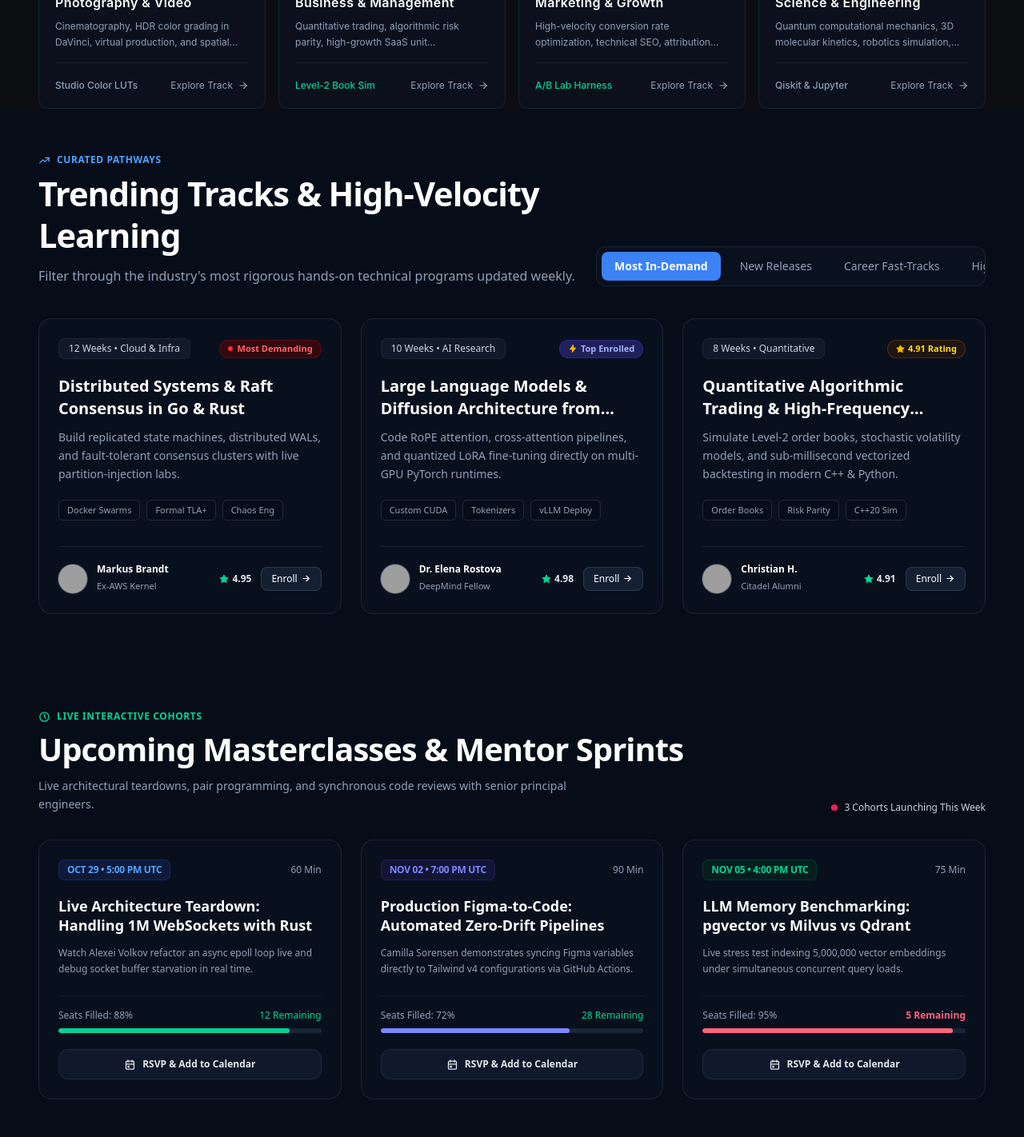
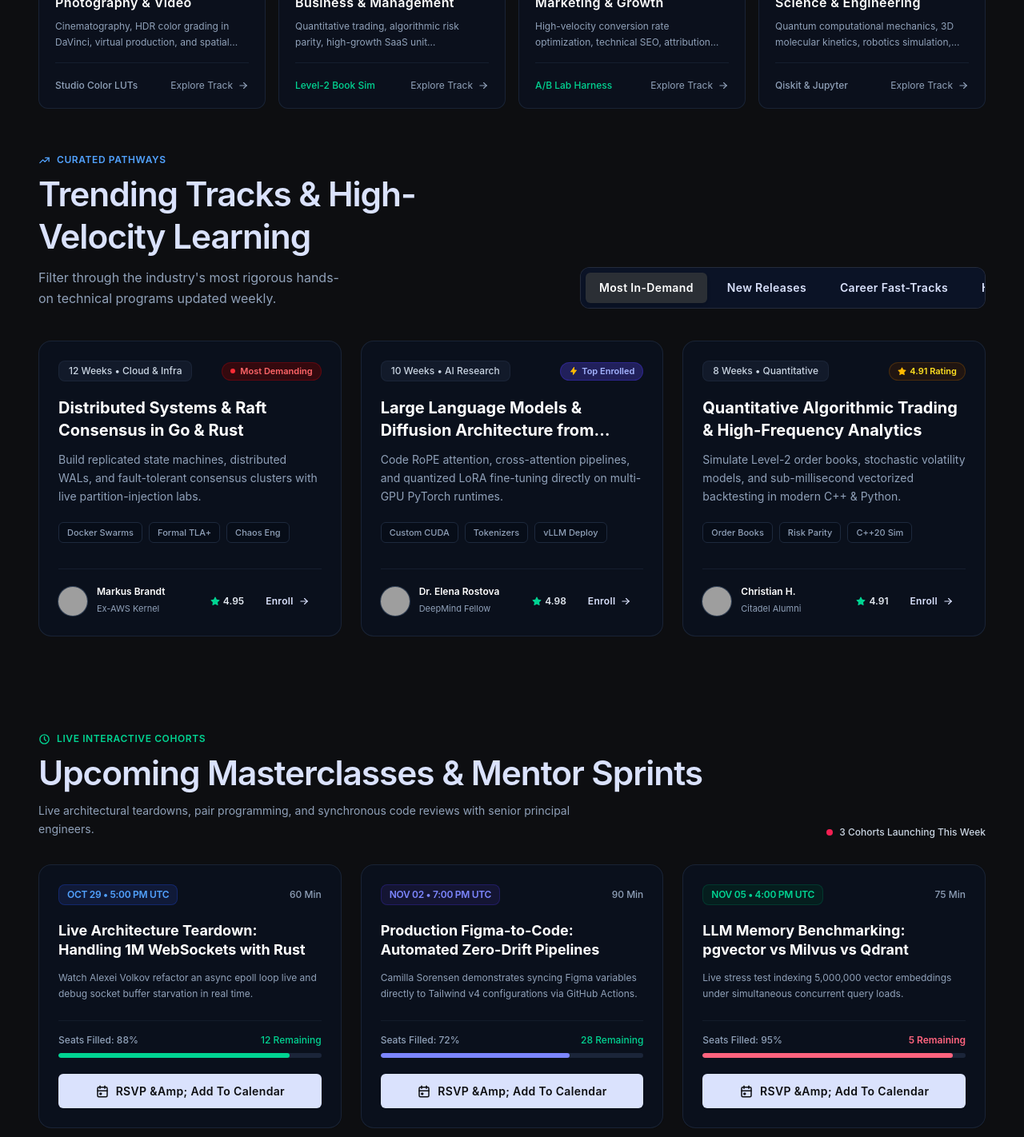
Before and after one commit to RaviGahire/lms-app, a React (Vite) app in the folder front-end/: page /courses in a window 1280 px wide. Shown: the part 1240-2662 px from the top of the page at 80% size. Built offline with nearby package versions, Linux system fonts and the light colour scheme; grey boxes are pictures that could not be loaded.

Commit message:
refactor: update CuratedPathways and MasterclassesAndOutcomes components to improve structure and replace buttons with shared Button component

```diff
--- a/front-end/src/pages/courses/components/CuratedPathways.tsx
+++ b/front-end/src/pages/courses/components/CuratedPathways.tsx
@@ -1,5 +1,12 @@
 import React, { useState } from 'react';
-import { IconTrendingUp, IconStarFilled, IconArrowRight, IconBolt } from '@tabler/icons-react';
+import {
+  IconTrendingUp,
+  IconStarFilled,
+  IconArrowRight,
+  IconBolt,
+} from '@tabler/icons-react';
+import { Button } from '../../../shared/components/Buttons/Buttons';
+import { useNavigate } from 'react-router-dom';
 
 interface CourseCard {
   id: string;
@@ -36,7 +43,8 @@ const TAB_DATA: Record<TabKey, { label: string; courses: CourseCard[] }> = {
         instructor: {
           name: 'Markus Brandt',
           role: 'Ex-AWS Kernel',
-          avatar: 'https://images.unsplash.com/photo-1534528741775-53994a69daeb?w=100&auto=format&fit=crop&q=80',
+          avatar:
+            'https://images.unsplash.com/photo-1534528741775-53994a69daeb?w=100&auto=format&fit=crop&q=80',
         },
         rating: '4.95',
       },
@@ -51,7 +59,8 @@ const TAB_DATA: Record<TabKey, { label: string; courses: CourseCard[] }> = {
         instructor: {
           name: 'Dr. Elena Rostova',
           role: 'DeepMind Fellow',
-          avatar: 'https://images.unsplash.com/photo-1580489944761-15a19d654956?w=100&auto=format&fit=crop&q=80',
+          avatar:
+            'https://images.unsplash.com/photo-1580489944761-15a19d654956?w=100&auto=format&fit=crop&q=80',
         },
         rating: '4.98',
       },
@@ -66,7 +75,8 @@ const TAB_DATA: Record<TabKey, { label: string; courses: CourseCard[] }> = {
         instructor: {
           name: 'Christian H.',
           role: 'Citadel Alumni',
-          avatar: 'https://images.unsplash.com/photo-1507003211169-0a1dd7228f2d?w=100&auto=format&fit=crop&q=80',
+          avatar:
+            'https://images.unsplash.com/photo-1507003211169-0a1dd7228f2d?w=100&auto=format&fit=crop&q=80',
         },
         rating: '4.91',
       },
@@ -86,7 +96,8 @@ const TAB_DATA: Record<TabKey, { label: string; courses: CourseCard[] }> = {
         instructor: {
           name: 'Siddharth Roy',
           role: 'Spatial UX Lead',
-          avatar: 'https://images.unsplash.com/photo-1500648767791-00dcc994a43e?w=100&auto=format&fit=crop&q=80',
+          avatar:
+            'https://images.unsplash.com/photo-1500648767791-00dcc994a43e?w=100&auto=format&fit=crop&q=80',
         },
         rating: '4.96',
       },
@@ -101,7 +112,8 @@ const TAB_DATA: Record<TabKey, { label: string; courses: CourseCard[] }> = {
         instructor: {
           name: 'Kavita Patel',
           role: 'AI Staff Engineer',
-          avatar: 'https://images.unsplash.com/photo-1573496359142-b8d87734a5a2?w=100&auto=format&fit=crop&q=80',
+          avatar:
+            'https://images.unsplash.com/photo-1573496359142-b8d87734a5a2?w=100&auto=format&fit=crop&q=80',
         },
         rating: '4.94',
       },
@@ -116,7 +128,8 @@ const TAB_DATA: Record<TabKey, { label: string; courses: CourseCard[] }> = {
         instructor: {
           name: 'Alexei Vaneev',
           role: 'Kernel Maintainer',
-          avatar: 'https://images.unsplash.com/photo-1472099645785-5658abf4ff4e?w=100&auto=format&fit=crop&q=80',
+          avatar:
+            'https://images.unsplash.com/photo-1472099645785-5658abf4ff4e?w=100&auto=format&fit=crop&q=80',
         },
         rating: '4.99',
       },
@@ -136,7 +149,8 @@ const TAB_DATA: Record<TabKey, { label: string; courses: CourseCard[] }> = {
         instructor: {
           name: 'Tanya Morales',
           role: 'Principal UI Arch',
-          avatar: 'https://images.unsplash.com/photo-1544005313-94ddf0286df2?w=100&auto=format&fit=crop&q=80',
+          avatar:
+            'https://images.unsplash.com/photo-1544005313-94ddf0286df2?w=100&auto=format&fit=crop&q=80',
         },
         rating: '4.97',
       },
@@ -151,7 +165,8 @@ const TAB_DATA: Record<TabKey, { label: string; courses: CourseCard[] }> = {
         instructor: {
           name: 'Daniel Chen',
           role: 'VP Infrastructure',
-          avatar: 'https://images.unsplash.com/photo-1519085360753-af0119f7cbe7?w=100&auto=format&fit=crop&q=80',
+          avatar:
+            'https://images.unsplash.com/photo-1519085360753-af0119f7cbe7?w=100&auto=format&fit=crop&q=80',
         },
         rating: '4.92',
       },
@@ -166,7 +181,8 @@ const TAB_DATA: Record<TabKey, { label: string; courses: CourseCard[] }> = {
         instructor: {
           name: 'Rachel Sterling',
           role: 'Chief Data Arch',
-          avatar: 'https://images.unsplash.com/photo-1517841905240-472988babdf9?w=100&auto=format&fit=crop&q=80',
+          avatar:
+            'https://images.unsplash.com/photo-1517841905240-472988babdf9?w=100&auto=format&fit=crop&q=80',
         },
         rating: '4.93',
       },
@@ -186,7 +202,8 @@ const TAB_DATA: Record<TabKey, { label: string; courses: CourseCard[] }> = {
         instructor: {
           name: 'Dr. Lucas Bauer',
           role: 'Cryptography Fellow',
-          avatar: 'https://images.unsplash.com/photo-1506794778202-cad84cf45f1d?w=100&auto=format&fit=crop&q=80',
+          avatar:
+            'https://images.unsplash.com/photo-1506794778202-cad84cf45f1d?w=100&auto=format&fit=crop&q=80',
         },
         rating: '4.99',
       },
@@ -201,7 +218,8 @@ const TAB_DATA: Record<TabKey, { label: string; courses: CourseCard[] }> = {
         instructor: {
           name: 'Marta Gomez',
           role: 'Compiler Engineer',
-          avatar: 'https://images.unsplash.com/photo-1573497019940-1c28c88b4f3e?w=100&auto=format&fit=crop&q=80',
+          avatar:
+            'https://images.unsplash.com/photo-1573497019940-1c28c88b4f3e?w=100&auto=format&fit=crop&q=80',
         },
         rating: '4.98',
       },
@@ -216,7 +234,8 @@ const TAB_DATA: Record<TabKey, { label: string; courses: CourseCard[] }> = {
         instructor: {
           name: 'Kenji Sato',
           role: 'Robotics Team Lead',
-          avatar: 'https://images.unsplash.com/photo-1522075469751-3a6694fb2f61?w=100&auto=format&fit=crop&q=80',
+          avatar:
+            'https://images.unsplash.com/photo-1522075469751-3a6694fb2f61?w=100&auto=format&fit=crop&q=80',
         },
         rating: '4.97',
       },
@@ -226,6 +245,8 @@ const TAB_DATA: Record<TabKey, { label: string; courses: CourseCard[] }> = {
 
 export const CuratedPathways: React.FC = () => {
   const [activeTab, setActiveTab] = useState<TabKey>('demand');
+
+  const navigate = useNavigate()
 
   const renderBadge = (badge: CourseCard['badge']) => {
     switch (badge.type) {
@@ -261,7 +282,7 @@ export const CuratedPathways: React.FC = () => {
   };
 
   return (
-    <section className="w-full bg-[#060D18] py-14 px-4 sm:px-8 lg:px-12 text-slate-100 font-sans">
+    <section className="w-full py-14 px-4 sm:px-8 lg:px-12 text-slate-100">
       <div className="mx-auto max-w-7xl">
         {/* Top Header & Tab Controls */}
         <div className="flex flex-col lg:flex-row lg:items-end justify-between gap-6 pb-10">
@@ -270,37 +291,41 @@ export const CuratedPathways: React.FC = () => {
               <IconTrendingUp size={15} stroke={2.2} />
               <span>Curated Pathways</span>
             </div>
-            <h2 className="mt-2 text-3xl font-bold tracking-tight text-white sm:text-4xl lg:text-[2.6rem] leading-tight">
+            <h2 className="mt-2 text-3xl font-semibold tracking-tight text-text-highlight sm:text-4xl lg:text-[2.65rem] leading-tight text-balance xl:text-pretty">
               Trending Tracks &amp; High-Velocity Learning
             </h2>
-            <p className="mt-3 max-w-2xl text-sm sm:text-base text-slate-400 leading-relaxed">
-              Filter through the industry&apos;s most rigorous hands-on technical programs updated weekly.
+            <p className="mt-3 max-w-2xl text-sm sm:text-base text-slate-400 leading-relaxed text-balance">
+              Filter through the industry&apos;s most rigorous hands-on
+              technical programs updated weekly.
             </p>
           </div>
 
-          {/* Interactive Navigation Tabs */}
-          <div className="flex items-center gap-2 overflow-x-auto no-scrollbar rounded-xl border border-slate-800/80 bg-[#0B1220]/90 p-1.5 backdrop-blur-md">
+          {/* Navigation Tabs */}
+          <div
+            className="flex items-center gap-2 overflow-x-auto rounded-xl border border-border-subtle bg-bg-secondary p-1.5 backdrop-blur-md"
+            style={{ scrollbarWidth: 'none' }}
+          >
             {(Object.keys(TAB_DATA) as TabKey[]).map((tabKey) => {
               const isActive = activeTab === tabKey;
               return (
-                <button
+                <Button
                   key={tabKey}
-                  type="button"
+                  variant="ghost"
+                  size='sm'
+                  label={TAB_DATA[tabKey].label}
                   onClick={() => setActiveTab(tabKey)}
-                  className={`rounded-lg px-4 py-2 text-xs sm:text-sm font-medium transition-all duration-200 whitespace-nowrap ${
+                  className={`cursor-pointer rounded-lg px-4 py-2 text-xs sm:text-sm font-medium transition-all duration-200 whitespace-nowrap ${
                     isActive
-                      ? 'bg-[#3B82F6] text-white shadow-md font-semibold'
+                      ? 'bg-bg-surface text-white shadow-md font-semibold'
                       : 'text-slate-400 hover:text-slate-200 hover:bg-slate-800/50'
                   }`}
-                >
-                  {TAB_DATA[tabKey].label}
-                </button>
+                />
               );
             })}
           </div>
         </div>
 
-        {/* Dynamic Cards Grid */}
+        {/* Cards Grid */}
         <div className="grid grid-cols-1 md:grid-cols-2 lg:grid-cols-3 gap-6">
           {TAB_DATA[activeTab].courses.map((course) => (
             <div
@@ -362,13 +387,16 @@ export const CuratedPathways: React.FC = () => {
                     <IconStarFilled size={12} className="text-emerald-400" />
                     <span>{course.rating}</span>
                   </div>
-                  <button
-                    type="button"
-                    className="inline-flex items-center gap-1 rounded-lg border border-slate-700/80 bg-[#141F32] px-3 py-1.5 text-xs font-medium text-white transition-all hover:bg-blue-600 hover:border-blue-500 active:scale-95 shadow-sm"
-                  >
-                    <span>Enroll</span>
-                    <IconArrowRight size={13} stroke={2} />
-                  </button>
+                  <Button
+                  key={course.title}
+                  label='Enroll'
+                  size='sm'
+                  onClick={()=>navigate("/courses")}
+                  variant='ghost'
+                  icon={<IconArrowRight size={14}/>}
+                  iconPosition='right'
+                  />
+
                 </div>
               </div>
             </div>
@@ -378,3 +406,4 @@ export const CuratedPathways: React.FC = () => {
     </section>
   );
 };
+                    <IconArrowRight size={13} stroke={2} />
--- a/front-end/src/pages/courses/components/MasterclassesAndOutcomes.tsx
+++ b/front-end/src/pages/courses/components/MasterclassesAndOutcomes.tsx
@@ -4,6 +4,7 @@ import {
   IconCalendarEvent,
   IconChartBar,
 } from '@tabler/icons-react';
+import { Button } from '../../../shared/components/Buttons/Buttons';
 
 interface MasterclassCard {
   id: string;
@@ -93,9 +94,9 @@ const OUTCOMES_METRICS = [
   },
 ];
 
-export const MasterclassesAndOutcomes: React.FC = () => {
+export const MasterclassesAndOutcomes = () => {
   return (
-    <section className="w-full bg-[#060D18] py-16 px-4 sm:px-8 lg:px-12 text-slate-100 font-sans">
+    <section className="w-full xl:pt-16 px-4 sm:px-8 lg:px-12 ">
       <div className="mx-auto max-w-7xl space-y-12">
         {/* ================= SECTION 1: MASTERCLASSES ================= */}
         <div>
@@ -106,11 +107,12 @@ export const MasterclassesAndOutcomes: React.FC = () => {
                 <IconClock size={15} stroke={2.2} />
                 <span>Live Interactive Cohorts</span>
               </div>
-              <h2 className="mt-2 text-3xl font-bold tracking-tight text-white sm:text-4xl lg:text-[2.5rem] leading-tight">
+              <h2 className="mt-2 text-3xl font-semibold tracking-tight text-text-highlight sm:text-4xl lg:text-[2.65rem] leading-tight text-balance xl:text-pretty">
                 Upcoming Masterclasses &amp; Mentor Sprints
               </h2>
               <p className="mt-2.5 max-w-2xl text-xs sm:text-sm text-slate-400 leading-relaxed">
-                Live architectural teardowns, pair programming, and synchronous code reviews with senior principal engineers.
+                Live architectural teardowns, pair programming, and synchronous
+                code reviews with senior principal engineers.
               </p>
             </div>
 
@@ -153,7 +155,13 @@ export const MasterclassesAndOutcomes: React.FC = () => {
                 <div className="mt-6 pt-4 border-t border-slate-800/50">
                   <div className="flex items-center justify-between text-xs text-slate-400 mb-2 font-medium">
                     <span>Seats Filled: {cohort.percentageFilled}%</span>
-                    <span className={cohort.seatsRemaining <= 5 ? 'text-rose-400 font-semibold' : 'text-emerald-400'}>
+                    <span
+                      className={
+                        cohort.seatsRemaining <= 5
+                          ? 'text-rose-400 font-semibold'
+                          : 'text-emerald-400'
+                      }
+                    >
                       {cohort.seatsRemaining} Remaining
                     </span>
                   </div>
@@ -167,13 +175,13 @@ export const MasterclassesAndOutcomes: React.FC = () => {
                   </div>
 
                   {/* Button */}
-                  <button
-                    type="button"
-                    className="mt-5 flex w-full items-center justify-center gap-2 rounded-xl border border-slate-800 bg-[#141F32]/70 py-2.5 text-xs font-semibold text-slate-200 transition-all duration-150 hover:bg-[#1A2840] hover:text-white hover:border-slate-700 active:scale-[0.98]"
-                  >
-                    <IconCalendarEvent size={15} stroke={2} />
-                    <span>RSVP &amp; Add to Calendar</span>
-                  </button>
+
+                  <Button
+                    key={cohort.title}
+                    label={'RSVP &amp; Add to Calendar'}
+                    className="mt-5 flex w-full items-center justify-center"
+                    icon={<IconCalendarEvent size={18} />}
+                  />
                 </div>
               </div>
             ))}
@@ -193,7 +201,9 @@ export const MasterclassesAndOutcomes: React.FC = () => {
                 Alumni Outcomes &amp; Technical Proof
               </h3>
               <p className="mt-3 text-xs sm:text-sm leading-relaxed text-slate-400">
-                SkillForge micro-degrees verify hands-on commits, not multiple-choice tests. Employers verify your sandbox commits directly via cryptographically signed hashes.
+                SkillForge micro-degrees verify hands-on commits, not
+                multiple-choice tests. Employers verify your sandbox commits
+                directly via cryptographically signed hashes.
               </p>
 
               {/* Placement Rate Badge */}
@@ -212,7 +222,9 @@ export const MasterclassesAndOutcomes: React.FC = () => {
                   key={idx}
                   className="flex flex-col justify-center rounded-xl border border-slate-800/80 bg-[#070D18]/90 px-6 py-6 min-w-[170px] text-center"
                 >
-                  <div className={`text-2xl sm:text-3xl font-extrabold tracking-tight ${metric.color}`}>
+                  <div
+                    className={`text-2xl sm:text-3xl font-extrabold tracking-tight ${metric.color}`}
+                  >
                     {metric.stat}
                   </div>
                   <div className="mt-2 text-xs font-semibold text-slate-200 leading-tight">
```
